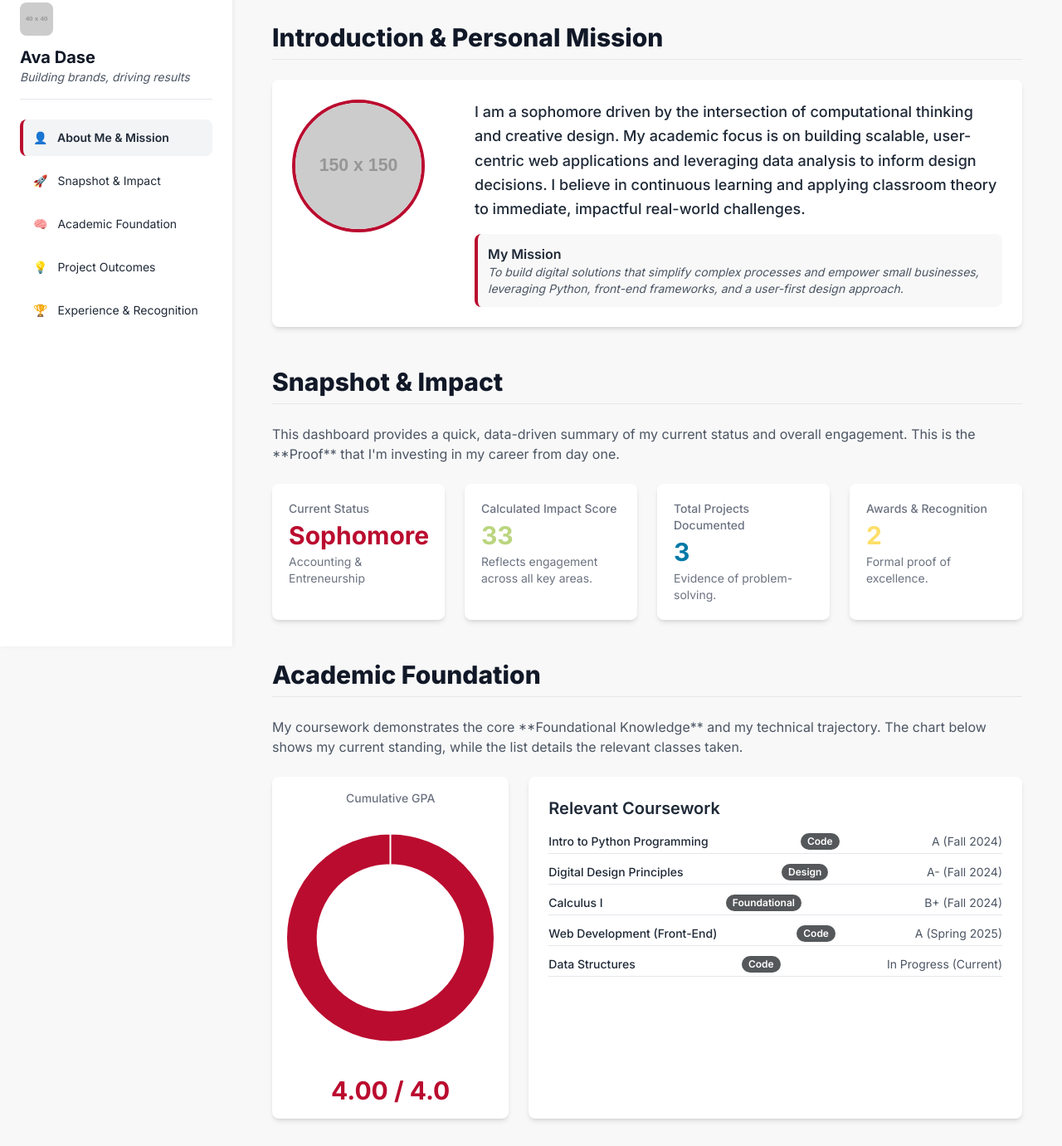
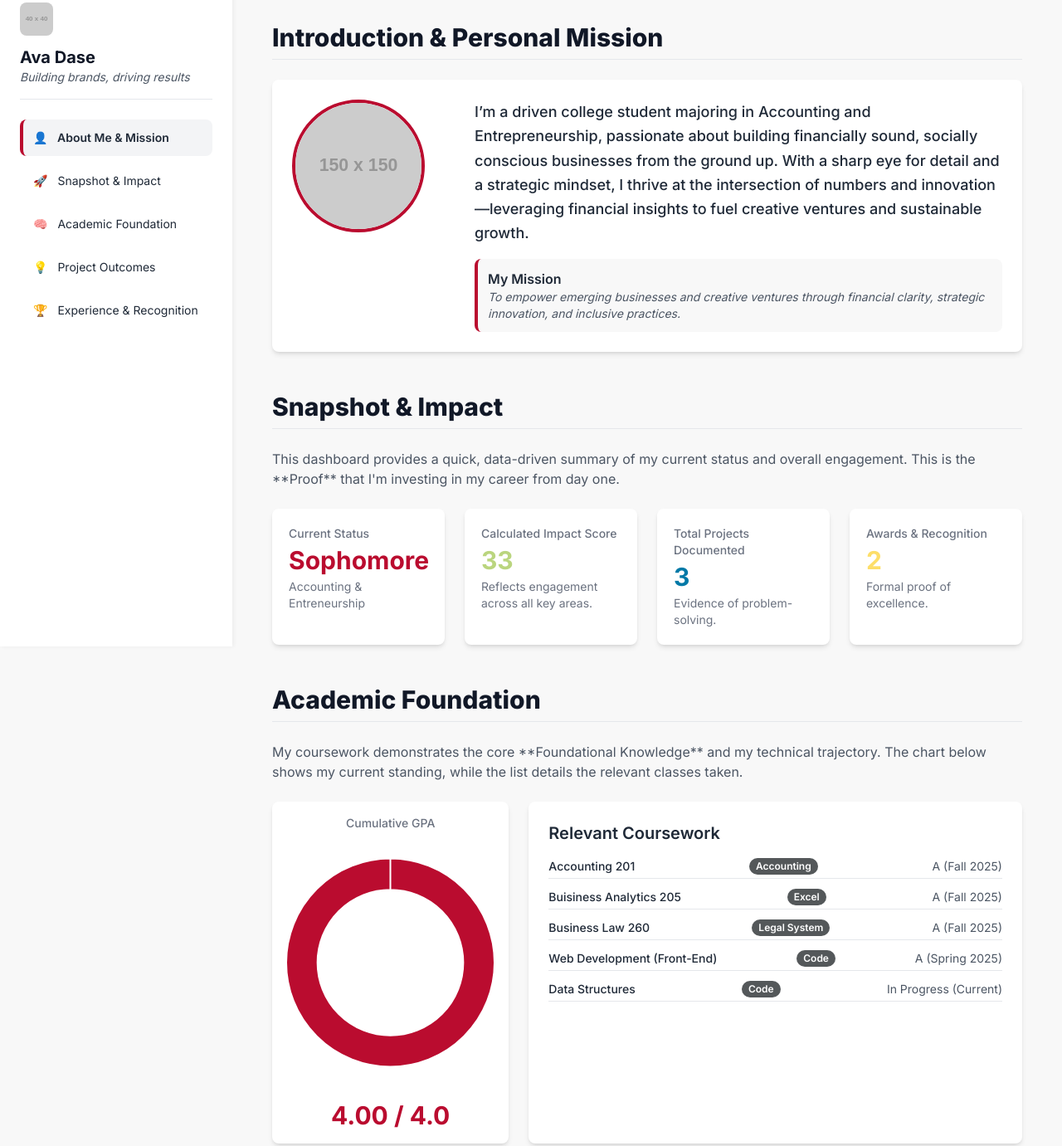
Before and after one commit to Avadase/Dase-personal-portfolio, a plain HTML site: page index.html in a window 1280 px wide. Shown: the part 21-1402 px from the top of the page at 83% size. Drawn offline with nearby package versions, Linux system fonts and the light colour scheme; placeholder pictures from the web are drawn by us.

Commit message:
Update index.html

```diff
--- a/index.html
+++ b/index.html
@@ -265,8 +265,8 @@ CONFIRMATION: NO SVG graphics used. NO Mermaid JS used. -->
             // --- INTRODUCTION & BRANDING FIELDS ---
             photoUrl: "https://placehold.co/150x150/BA0C2F/FFFFFF/png?text=RILEY+C", // Replace with a URL to a professional headshot
             logoUrl: "https://placehold.co/40x40/BA0C2F/FFFFFF.png?text=BSU", // URL for your school logo or personal brand icon
-            personalBio: "I am a sophomore driven by the intersection of computational thinking and creative design. My academic focus is on building scalable, user-centric web applications and leveraging data analysis to inform design decisions. I believe in continuous learning and applying classroom theory to immediate, impactful real-world challenges.",
-            missionStatement: "To build digital solutions that simplify complex processes and empower small businesses, leveraging Python, front-end frameworks, and a user-first design approach.",
+            personalBio: "I’m a driven college student majoring in Accounting and Entrepreneurship, passionate about building financially sound, socially conscious businesses from the ground up. With a sharp eye for detail and a strategic mindset, I thrive at the intersection of numbers and innovation—leveraging financial insights to fuel creative ventures and sustainable growth.",
+            missionStatement: "To empower emerging businesses and creative ventures through financial clarity, strategic innovation, and inclusive practices.",
         };
 
         /*
@@ -279,9 +279,9 @@ CONFIRMATION: NO SVG graphics used. NO Mermaid JS used. -->
 
         // 1.2 ACADEMICS (REQUIRED: Add relevant classes)
         const academicData = [
-            { name: "Intro to Python Programming", grade: "A", semester: "Fall 2024", relevance: "Code" },
-            { name: "Digital Design Principles", grade: "A-", semester: "Fall 2024", relevance: "Design" },
-            { name: "Calculus I", grade: "B+", semester: "Fall 2024", relevance: "Foundational" },
+            { name: "Accounting 201 ", grade: "A", semester: "Fall 2025", relevance: "Accounting" },
+            { name: "Buisiness Analytics 205", grade: "A", semester: "Fall 2025", relevance: "Excel" },
+            { name: "Business Law 260", grade: "A", semester: "Fall 2025", relevance: "Legal System" },
             { name: "Web Development (Front-End)", grade: "A", semester: "Spring 2025", relevance: "Code" },
             { name: "Data Structures", grade: "In Progress", semester: "Current", relevance: "Code" },
         ];
```
